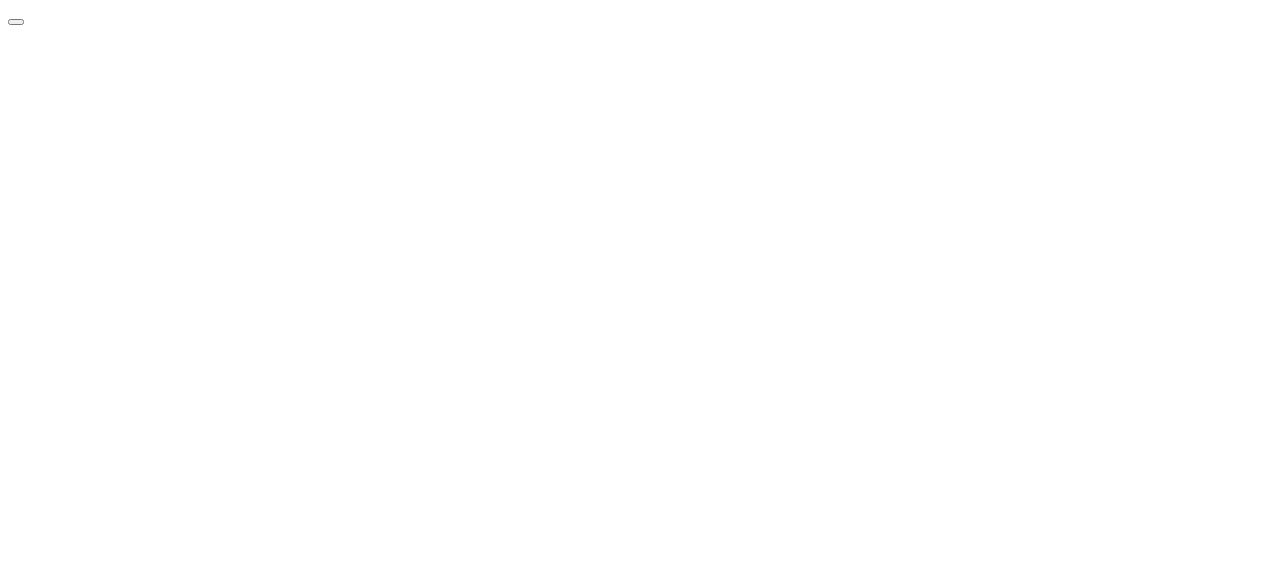
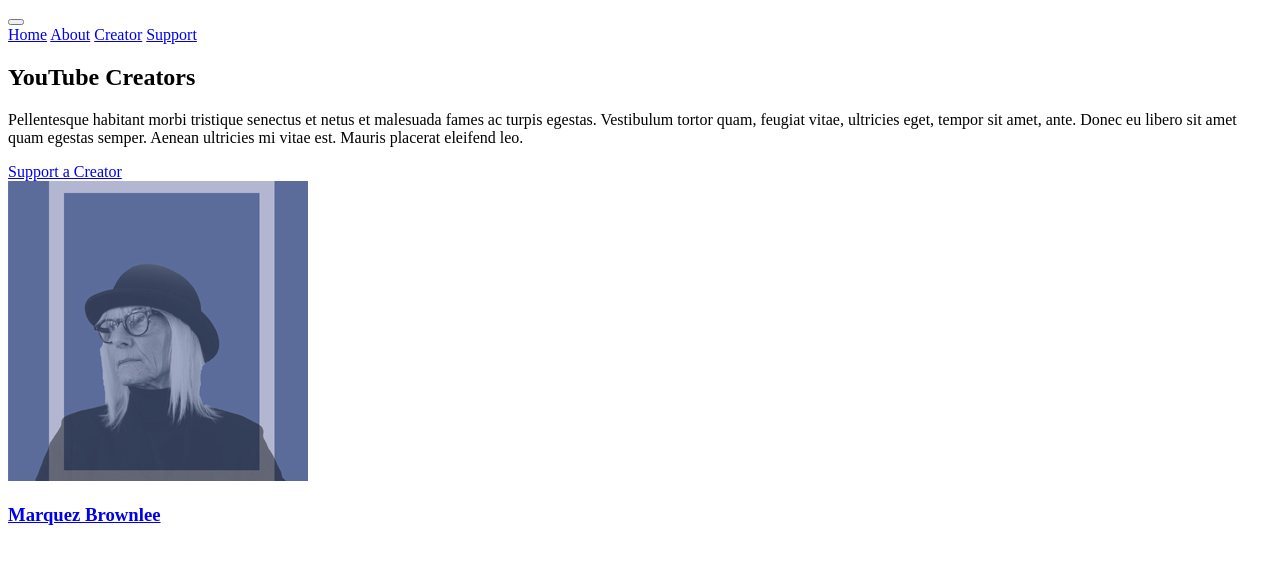
Before and after one commit to hilarylamb/hot-jazz-today, a plain HTML site: page index.html in a window 1280 px wide. Drawn offline with Linux system fonts and the light colour scheme.

Commit message:
adding cards for creator profiles

```diff
--- a/index.html
+++ b/index.html
@@ -14,10 +14,36 @@
   <body>
     <button id="hamburger" class="hamburger" onclick="handle()"></button>
     <nav id="main-nav" class="main-nav">
-      <a href=""></a>
-      <a href=""></a>
-      <a href=""></a>
-      <a href=""></a>
+      <a href="#" onclick="handle()">Home</a>
+      <a href="#" onclick="handle()">About</a>
+      <a href="#" onclick="handle()">Creator</a>
+      <a href="#" onclick="handle()">Support</a>
     </nav>
+    <main class="home">
+      <section class="home__info">
+        <header class="home__header">
+          <h1 class="home__title">YouTube Creators</h1>
+          <span class="home__spacer"></span>
+          <p class="home__subtext">
+            Pellentesque habitant morbi tristique senectus et netus et malesuada
+            fames ac turpis egestas. Vestibulum tortor quam, feugiat vitae,
+            ultricies eget, tempor sit amet, ante. Donec eu libero sit amet quam
+            egestas semper. Aenean ultricies mi vitae est. Mauris placerat
+            eleifend leo.
+          </p>
+          <a href="#" class="home__cta">Support a Creator</a>
+        </header>
+      </section>
+      <section class="home__cards">
+        <div class="group-one">
+          <div class="home__card home__card-square">
+            <header>
+              <img src="./images/profile.jpg" alt="placeholder" />
+              <h3><a href="#">Marquez Brownlee</a></h3>
+            </header>
+          </div>
+        </div>
+      </section>
+    </main>
   </body>
 </html>
```
Also changed, not shown: images/profile.jpg (added), 2 other files.
